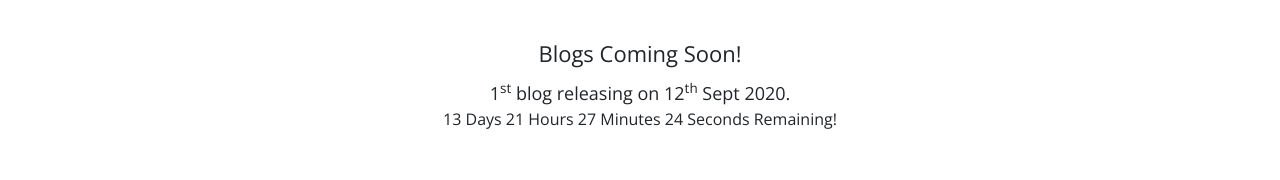
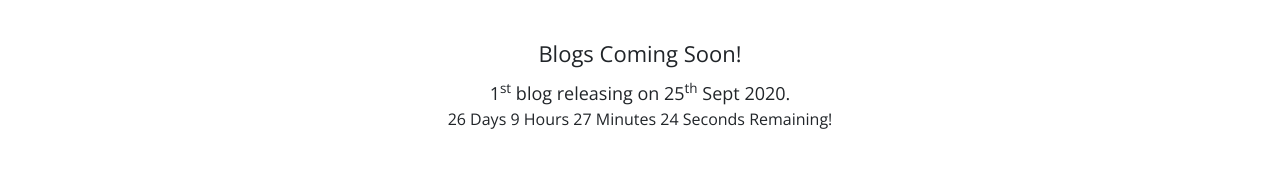
Before and after one commit to vatsalkgor/portfolio, a React (Create React App) app: page /blogs in a window 1280 px wide. Shown: the part 372-552 px from the top of the page. Built offline with nearby package versions, Linux system fonts and the light colour scheme.

Commit message:
changed date of blog release (#13)

```diff
--- a/src/components/Blogs/Blogs.jsx
+++ b/src/components/Blogs/Blogs.jsx
@@ -18,12 +18,12 @@ export default function Blogs() {
                         <div className="text-center">
                             <div className="heading">Blogs Coming Soon!</div>
                             <div className="subheading">
-                                1<sup>st</sup> blog releasing on 12<sup>th</sup>{" "}
+                                1<sup>st</sup> blog releasing on 25<sup>th</sup>{" "}
                                 Sept 2020.
                             </div>
                             <div>
                                 <Countdown
-                                    date={1599912000000}
+                                    date={1600992000000}
                                     renderer={countdownRenderer}
                                 ></Countdown>
                             </div>
```
